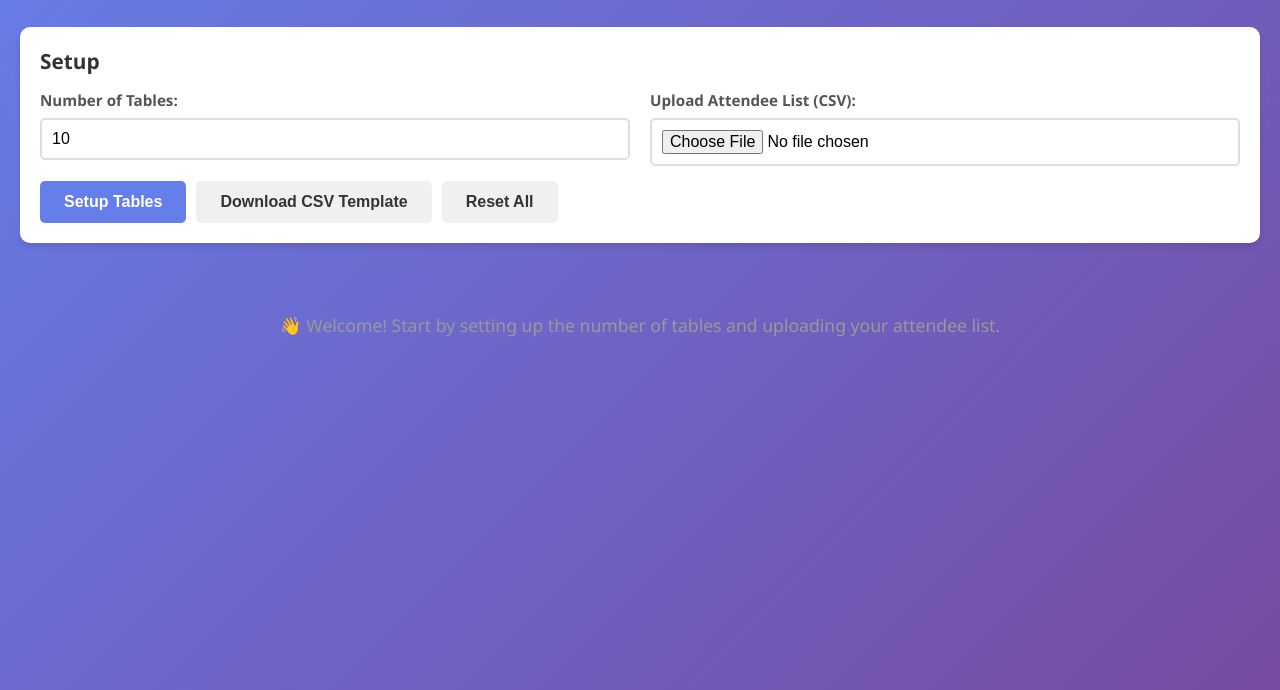
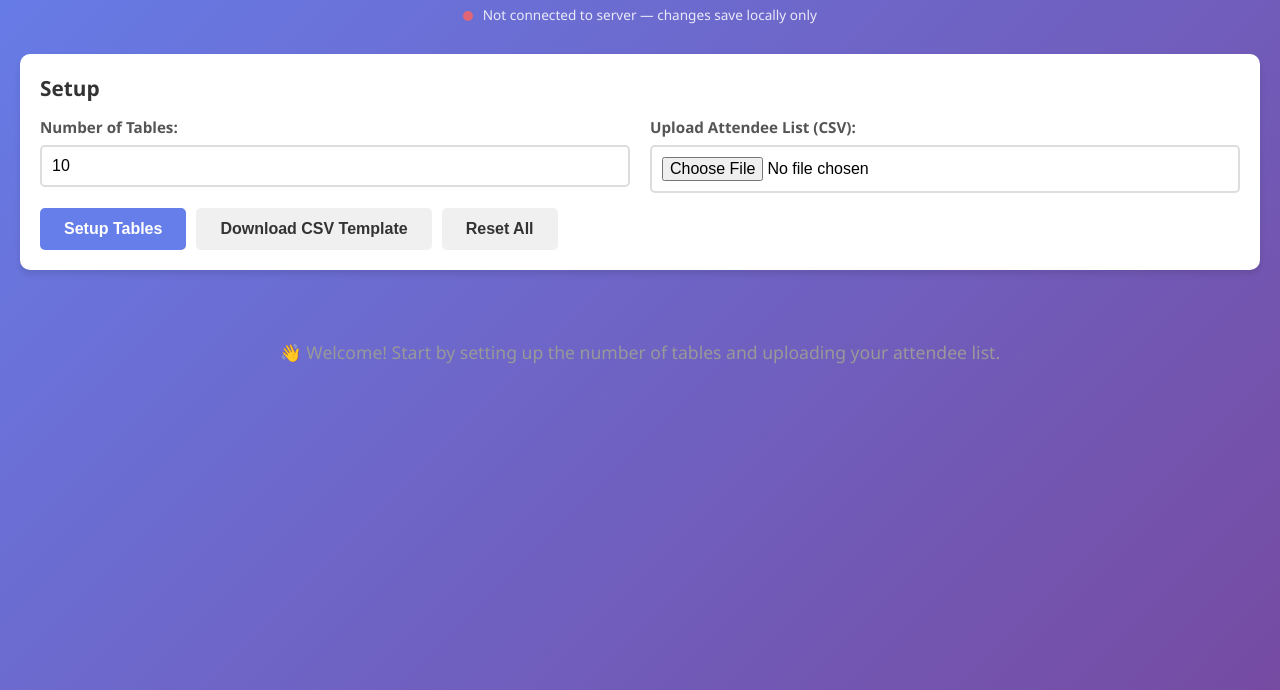
Before and after one commit to OdedWeber480/wedding-tracker, a website: page index.html in a window 1280 px wide. Shown: the part 110-800 px from the top of the page. Drawn offline with Linux system fonts and the light colour scheme; no server answers.

Commit message:
Add sync status indicator and surface server connection errors
Co-Authored-By: Claude Sonnet 4.6 <noreply@anthropic.com>

```diff
--- a/index.html
+++ b/index.html
@@ -413,6 +413,10 @@
         <header>
             <h1>💍 Wedding Attendance Tracker</h1>
             <p>Real-time guest arrival tracking</p>
+            <div id="syncStatus" style="margin-top:8px; font-size:0.85rem; opacity:0.85;">
+                <span id="syncDot" style="display:inline-block; width:10px; height:10px; border-radius:50%; background:#aaa; margin-right:6px; vertical-align:middle;"></span>
+                <span id="syncText">Connecting…</span>
+            </div>
         </header>
 
         <div class="setup-section">
@@ -470,11 +474,18 @@
         let groupOrder = ['Roy & Maya', 'Oded & Billy', 'Nitzan & Iris'];
         let lastServerData = '';
 
+        function setSyncStatus(connected, message) {
+            document.getElementById('syncDot').style.background = connected ? '#48bb78' : '#f56565';
+            document.getElementById('syncText').textContent = message;
+        }
+
         async function syncFromServer() {
             try {
                 const res = await fetch('/api/data');
+                if (!res.ok) throw new Error(`Server responded ${res.status}`);
                 const data = await res.json();
                 const dataStr = JSON.stringify(data);
+                setSyncStatus(true, 'Synced');
                 if (dataStr !== lastServerData && data.tables) {
                     lastServerData = dataStr;
                     tables = data.tables || {};
@@ -486,7 +497,10 @@
                         updateStats();
                     }
                 }
-            } catch (e) { /* offline or running locally without server */ }
+            } catch (e) {
+                setSyncStatus(false, 'Not connected to server — changes save locally only');
+                console.error('Sync failed:', e.message);
+            }
         }
 
         function loadFromStorage() {
```
